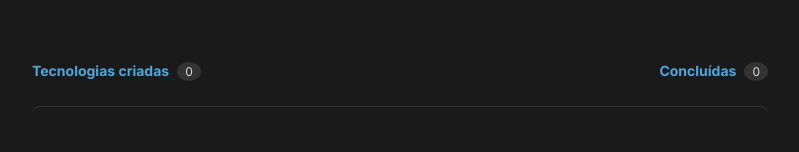
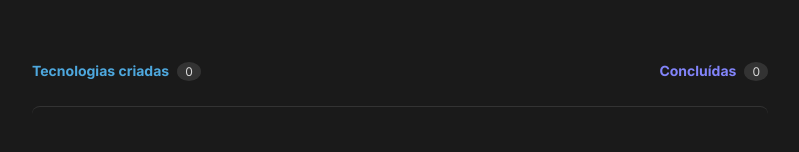
Before and after one commit to Pedro35803/tech-list, a React (Create React App) app: page / in a window 1280 px wide. Shown: the part 228-380 px from the top of the page, without its empty margins (240-1039 px from the left). Built offline with nearby package versions, Linux system fonts and the light colour scheme; the HTML template or start-up script is replaced by a standard one.

Commit message:
Escolha de cores funcionando corretamente

```diff
--- a/src/components/ListTechs/index.tsx
+++ b/src/components/ListTechs/index.tsx
@@ -10,8 +10,8 @@ export default function ListTechs({ list }: PropsType) {
   return (
     <div className="section-listTecs">
       <div className="section-listTecs-metrics">
-        <MetricsData text="Tecnologias criadas" color="primary" number={0} />
-        <MetricsData text="Concluídas" color="secondary" number={0} />
+        <MetricsData text="Tecnologias criadas" color="primary" textNumber={"0"} />
+        <MetricsData text="Concluídas" color="secondary" textNumber={"0"} />
       </div>
       <div
         className={
--- a/src/components/ListTechs/style.css
+++ b/src/components/ListTechs/style.css
@@ -7,6 +7,7 @@
   display: flex;
   flex-wrap: wrap;
   justify-content: space-between;
+  justify-items: center;
 }
 
 .section-listTecs-items {
--- a/src/components/MetricsData/index.tsx
+++ b/src/components/MetricsData/index.tsx
@@ -1,11 +1,11 @@
 import { PropsType } from "./props";
 import "./style.css";
 
-export default function MetricsData({ text, color, number }: PropsType) {
+export default function MetricsData({ text, color, textNumber }: PropsType) {
   return (
     <div className="section-metrics">
       <h2 className={`color-${color}`}>{text}</h2>
-      <p>{String(number)}</p>
+      <p>{textNumber}</p>
     </div>
   );
 }
--- a/src/components/MetricsData/props.d.ts
+++ b/src/components/MetricsData/props.d.ts
@@ -1,5 +1,5 @@
 export interface PropsType {
   text: String;
+  textNumber: String;
   color: "primary" | "secondary";
-  number: Number;
 }
--- a/src/components/MetricsData/style.css
+++ b/src/components/MetricsData/style.css
@@ -5,7 +5,6 @@
 
 .section-metrics > h2 {
   font-size: 14rem;
-  color: var(--primary);
 }
 
 .section-metrics > p {
```
